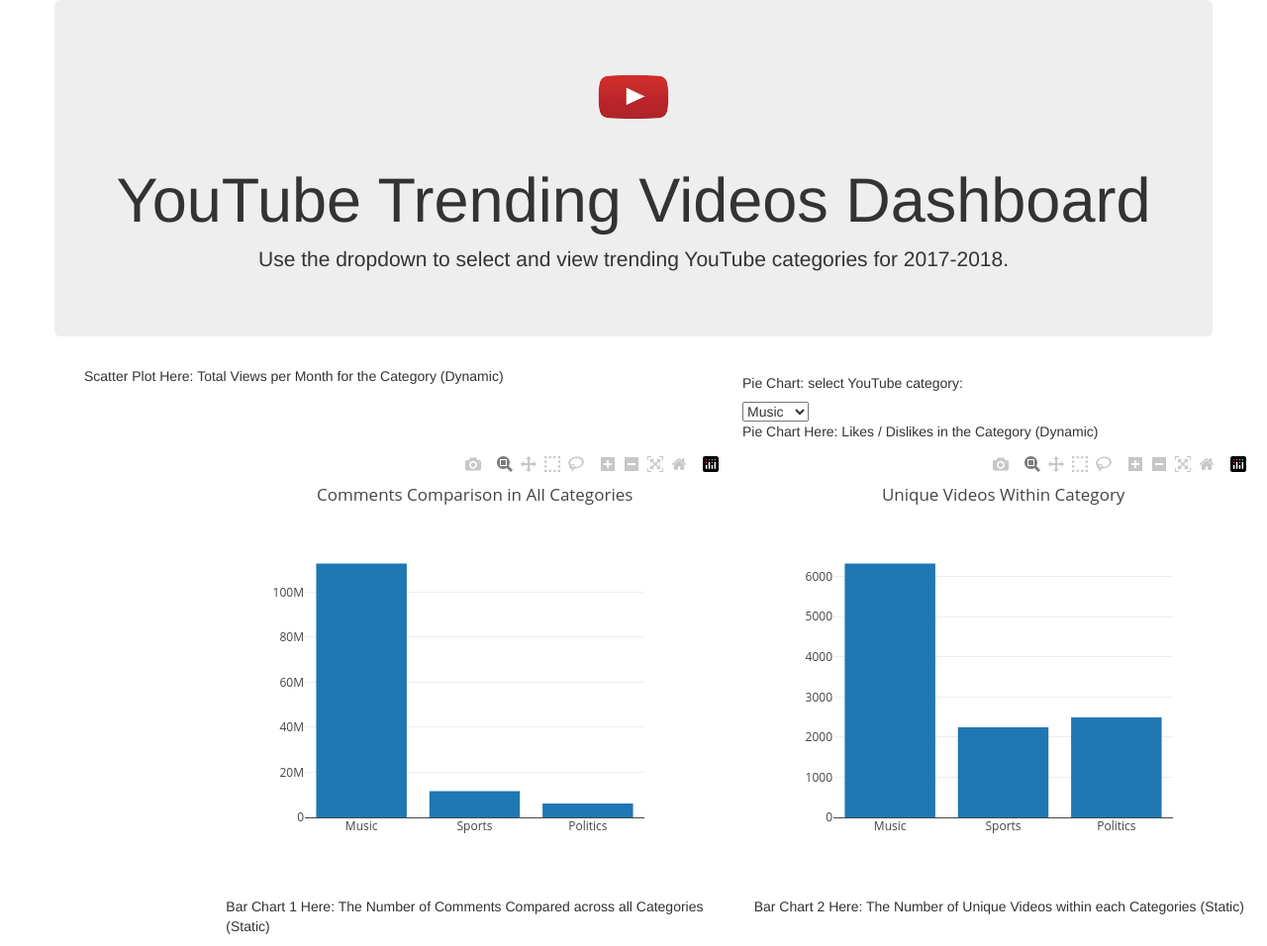
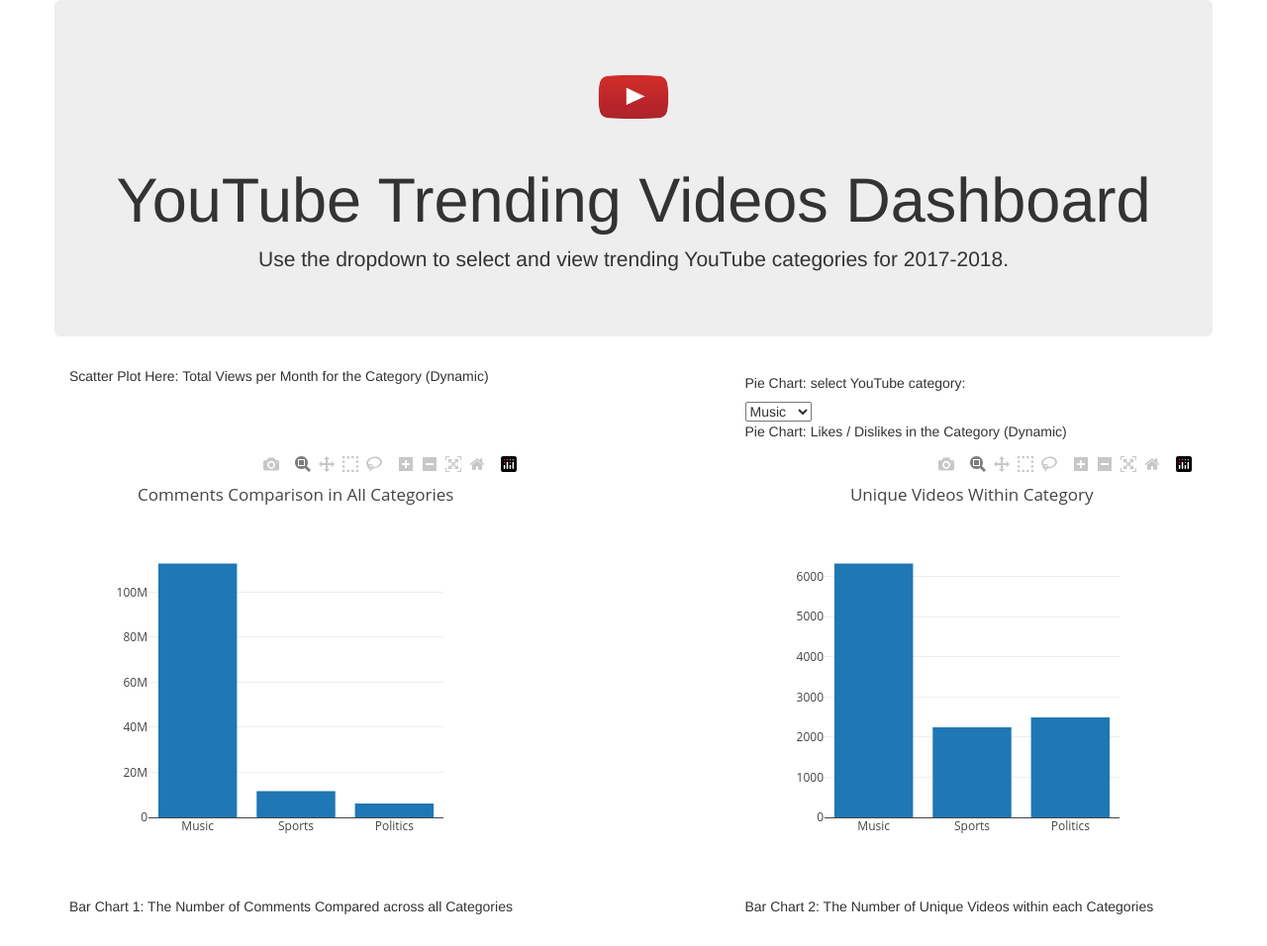
Before and after one commit to shouaschang/project-2-youtube-trending-dashboard, a Flask app: template flask_files/templates/index.html in a window 1280 px wide. Shown: the whole page at 99% size. After the commit the page ends 924 px from the top, so only its background shows below. Run offline with Flask 2, Linux system fonts and the light colour scheme; the template is opened without the code that fills it, so the values that code supplies are empty; some libraries are stand-ins or nearby versions.

Commit message:
Updating layout

```diff
--- a/flask_files/templates/index.html
+++ b/flask_files/templates/index.html
@@ -19,37 +19,14 @@
         <p>Use the dropdown to select and view trending YouTube categories for 2017-2018.</p>
       </div>
     </div>
+
     <div class="row">
-  <!--   <div class="col-md-2">
-        <div class="well">
-          <h5>Select YouTube Category:</h5>
-          <select id="selDataset" onchange="getData(this.value)">
-            <option value="dataset1">Music</option>
-            <option value="dataset2">Sports</option>
-            <option value="dataset3">Politics</option>
-          </select>
-        </div> -->
-      <!--    <div class="panel panel-primary">
-          <div class="panel-heading">
-            <h3 class="panel-title">Category Data</h3>
-          </div>
-          <div id="category-metadata" class="panel-body"></div>
-        </div> -->
-      </div>
       <div class="col-md-5">
         <div id="scatter"></div>
         <!-- Views Scatter Plot -->
         <p> Scatter Plot Here: Total Views per Month for the Category (Dynamic) </p>
       </div>
-      <div class="col-md-2">
-      <!--  <div class="well"> -->
-      <!--    <h5>Pie Chart: select YouTube category:</h5>
-          <select id="selDataset" onchange="getData(this.value)">
-            <option value="dataset1">Music</option>
-            <option value="dataset2">Sports</option>
-            <option value="dataset3">Politics</option>
-          </select>-->
-        </div>
+      <div class="col-md-2"></div>
       <div class="col-md-5">
         <h5>Pie Chart: select YouTube category:</h5>
         <select id="selDataset" onchange="getData(this.value)">
@@ -58,28 +35,26 @@
           <option value="dataset3">Politics</option>
         </select>
         <div id="pie"></div>
-
         <!-- Likes / Dislikes Pie Chart -->
-        <p> Pie Chart Here: Likes / Dislikes in the Category (Dynamic) </p>
+        <p> Pie Chart: Likes / Dislikes in the Category (Dynamic) </p>
       </div>
     </div>
-<!--  </div>
-   <div class="row">  -->
-  <!--  <div class="col-md-12"> -->
+
+   <div class="row">
   <div>
-    <div class="col-md-2">
-  </div>
   <div class="col-md-5">
       <div id="bar1"></div>
       <!-- Comments Bar Chart - comparing all categories) -->
-      <p> Bar Chart 1 Here: The Number of Comments Compared across all Categories (Static) </p>
+      <p>Bar Chart 1: The Number of Comments Compared across all Categories</p>
     </div>
+    <div class="col-md-2"></div>
     <div class="col-md-5">
         <div id="bar2"></div>
         <!-- Unique Videos Bar Chart - number of unique videos per category) -->
-        <p> Bar Chart 2 Here: The Number of Unique Videos within each Categories (Static) </p>
+        <p>Bar Chart 2: The Number of Unique Videos within each Categories</p>
       </div>
   </div>
+</div>
 
   <!-- <script src="https://cdn.plot.ly/plotly-1.31.2.min.js"></script> -->
   <script src="https://cdnjs.cloudflare.com/ajax/libs/d3/5.5.0/d3.js"></script>
```
